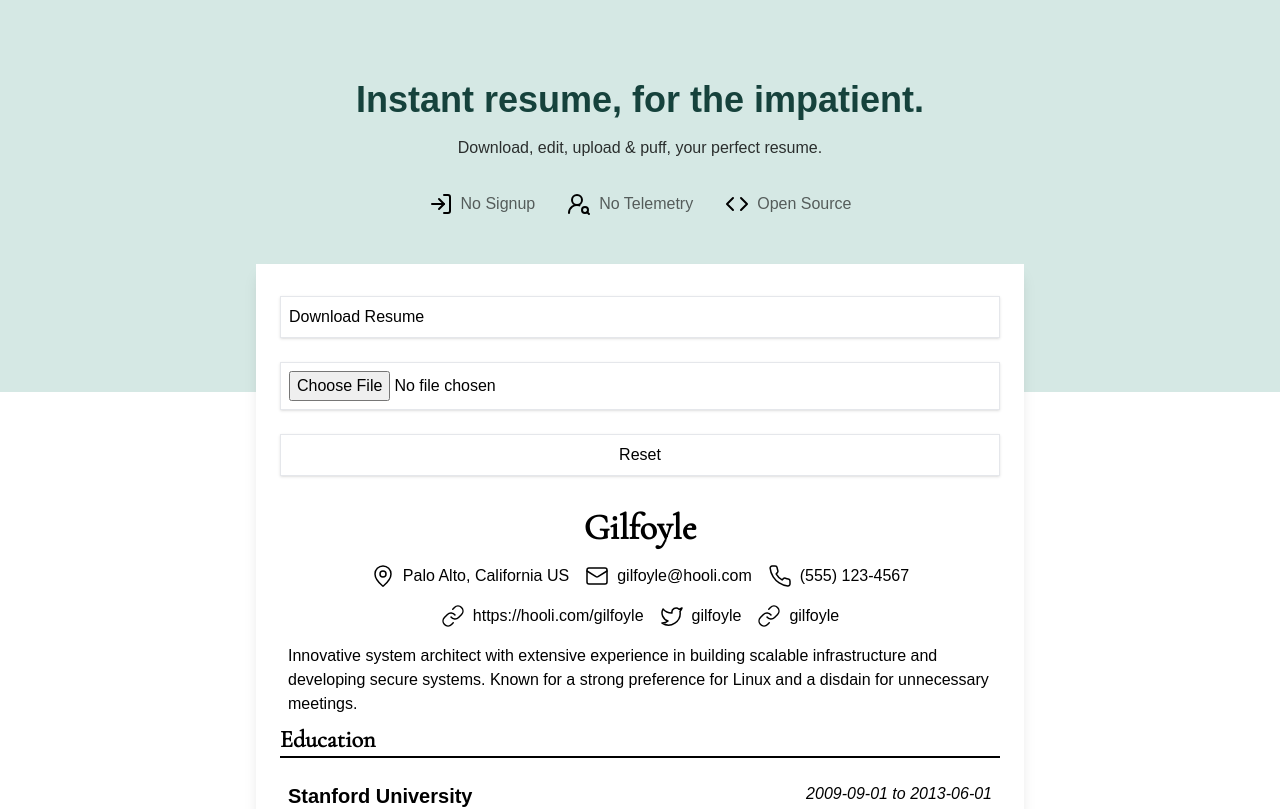
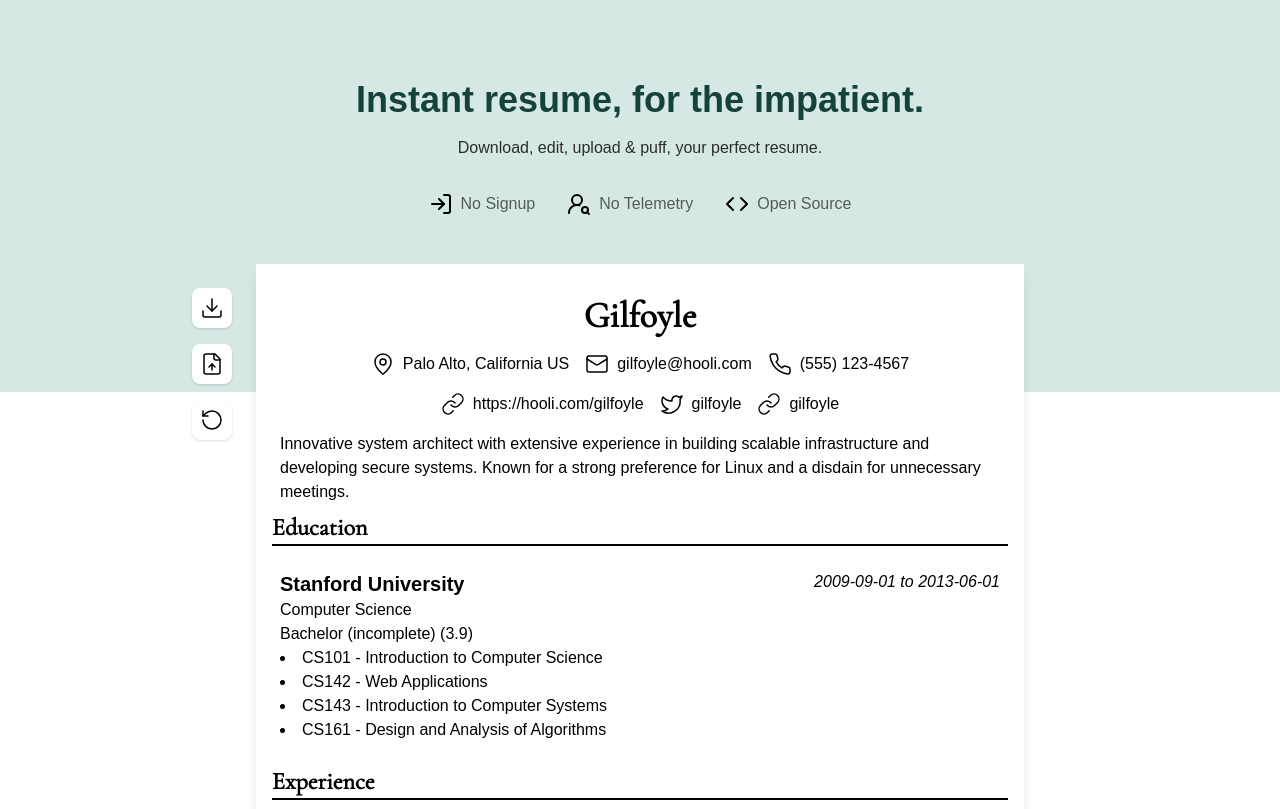
Before and after one commit to commitsovercoffee/jason, a SvelteKit app: page / in a window 1280 px wide. Shown: the top 809 px of the page. Built offline with nearby package versions, Linux system fonts and the light colour scheme.

Commit message:
styles buttons

```diff
--- a/src/routes/+page.svelte
+++ b/src/routes/+page.svelte
@@ -133,7 +133,12 @@
 		]
 	};
 
-	// Function to check for saved data in local storage
+	onMount(() => {
+		if (!checkSavedData()) {
+			loadResumeJson();
+		}
+	});
+
 	function checkSavedData() {
 		const savedData = localStorage.getItem('resumeData');
 		if (savedData) {
@@ -144,14 +149,6 @@
 		return false;
 	}
 
-	onMount(() => {
-		// If no saved data is found, load resume.json
-		if (!checkSavedData()) {
-			loadResumeJson();
-		}
-	});
-
-	// Function to load the resume.json file
 	async function loadResumeJson() {
 		try {
 			const response = await fetch('/resume.json');
@@ -168,7 +165,6 @@
 		}
 	}
 
-	// Function to handle JSON file changes
 	function handleJsonChange(event) {
 		const file = event.target.files[0];
 
@@ -191,24 +187,77 @@
 		}
 	}
 
-	// Safe access to nested properties
 	function getNestedProperty(obj, path, defaultValue = '') {
 		return path
 			.split('.')
 			.reduce((acc, key) => (acc && acc[key] !== undefined ? acc[key] : defaultValue), obj);
 	}
+
+	const buttonStyle =
+		'p-2 rounded-lg bg-white group hover:bg-[#16423C] active:scale-90 transition-all duration-100 ease-in shadow';
 </script>
 
-<main
-	class="print:m-0 max-w-screen-md mx-auto -mt-32 px-6 py-8 flex flex-col space-y-6 bg-white print:shadow-none shadow-lg"
->
-	<a class="p-2 border shadow" href="/resume.json" download="resume.json">
-		<button>Download Resume</button>
-	</a>
+<main class="max-w-screen-md mx-auto -mt-32 px-4 py-6 flex flex-col bg-white shadow-lg">
+	<div class="flex flex-col gap-4 absolute -ml-20">
+		<a class={buttonStyle} href="/resume.json" download="resume.json">
+			<svg
+				xmlns="http://www.w3.org/2000/svg"
+				width="24"
+				height="24"
+				viewBox="0 0 24 24"
+				fill="none"
+				stroke="currentColor"
+				stroke-width="1.5"
+				stroke-linecap="round"
+				stroke-linejoin="round"
+				class="group-hover:stroke-white"
+				><path d="M21 15v4a2 2 0 0 1-2 2H5a2 2 0 0 1-2-2v-4" /><polyline
+					points="7 10 12 15 17 10"
+				/><line x1="12" x2="12" y1="15" y2="3" /></svg
+			>
+		</a>
 
-	<input class="border shadow p-2" type="file" accept=".json" on:change={handleJsonChange} />
+		<button class={buttonStyle} on:click={() => document.getElementById('jsonInput').click()}>
+			<svg
+				xmlns="http://www.w3.org/2000/svg"
+				width="24"
+				height="24"
+				viewBox="0 0 24 24"
+				fill="none"
+				stroke="currentColor"
+				stroke-width="1.5"
+				stroke-linecap="round"
+				stroke-linejoin="round"
+				class="group-hover:stroke-white"
+				><path d="M15 2H6a2 2 0 0 0-2 2v16a2 2 0 0 0 2 2h12a2 2 0 0 0 2-2V7Z" /><path
+					d="M14 2v4a2 2 0 0 0 2 2h4"
+				/><path d="M12 12v6" /><path d="m15 15-3-3-3 3" /></svg
+			>
+			<input
+				id="jsonInput"
+				class="hidden"
+				type="file"
+				accept=".json"
+				on:change={handleJsonChange}
+			/>
+		</button>
 
-	<button class="p-2 border shadow" on:click={loadResumeJson}>Reset</button>
+		<button class={buttonStyle} on:click={loadResumeJson}>
+			<svg
+				xmlns="http://www.w3.org/2000/svg"
+				width="24"
+				height="24"
+				viewBox="0 0 24 24"
+				fill="none"
+				stroke="currentColor"
+				stroke-width="1.5"
+				stroke-linecap="round"
+				stroke-linejoin="round"
+				class="group-hover:stroke-white"
+				><path d="M3 12a9 9 0 1 0 9-9 9.75 9.75 0 0 0-6.74 2.74L3 8" /><path d="M3 3v5h5" /></svg
+			>
+		</button>
+	</div>
 
 	<article>
 		<Who basics={getNestedProperty(resumeData, 'basics')} />
```
